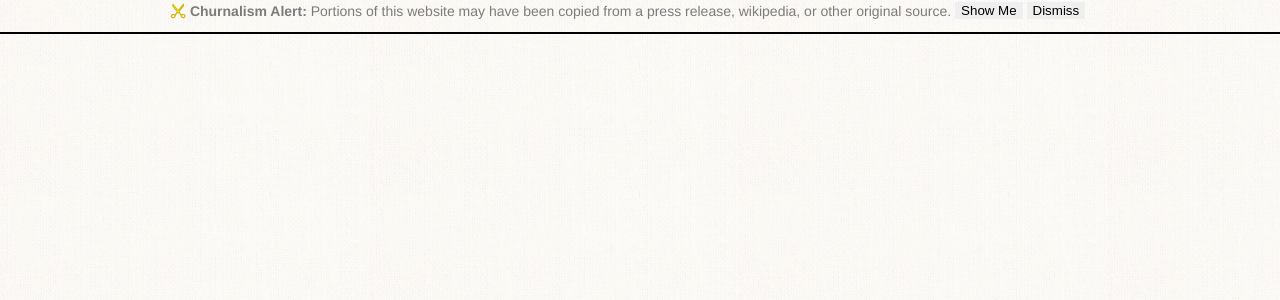
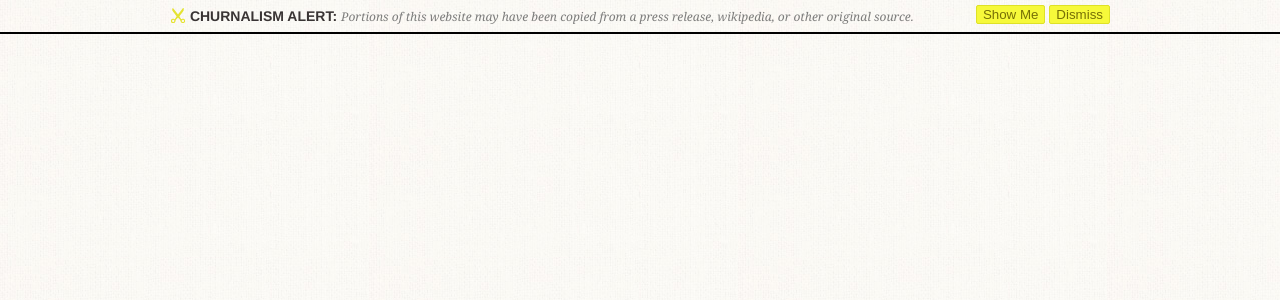
Before and after one commit to sunlightlabs/churnalism_us, a Django app: template churnalism_us/templates/sidebyside/chrome_ribbon.html in a window 1280 px wide. Shown: the top 300 px of the page. Run offline with Django 3.2, Linux system fonts and the light colour scheme; the template is opened without the code that fills it, so the values that code supplies are empty; parts of the project's set-up code (start-up, migrations or seed data) failed here and were passed over; some libraries are stand-ins or nearby versions.

Commit message:
changes to ribbon

```diff
--- a/churnalism_us/templates/sidebyside/chrome_ribbon.html
+++ b/churnalism_us/templates/sidebyside/chrome_ribbon.html
@@ -13,14 +13,17 @@
                 background-color: transparent;
             }
             body { overflow: hidden; padding: 0; margin: 0; border-width: 0; width: 100%; height: 32px; border-bottom: 2px solid black; }
-            div#container { height: 100%; }
+            div#container { height: 100%; padding: 5px 10px; }
             #alert { font-size: 14px; font-weight: bold; }
-            #explain { font-size: 14px; font-weight: normal; margin: 0; padding: 0; }
+            #explain { font-size: 12px; font-weight: normal; margin: 0; padding: 0; font-family: Georgia, 'Times New Roman', Times, serif; font-style: oblique;}
             img.found { position: relative; top: 3px; }
 
             div#message { display: inline-block; vertical-align: middle; padding: 0; }
-            div#actions { display: inline-block; vertical-align: middle; margin: 0; text-align: right; }
+            div#actions { display: inline-block; vertical-align: middle; margin: 0; text-align: right; float: right;}
             button#show-comparison, button#dismiss { display: inline-block; text-indent: 0; background: none none; }
+            .callOut { text-transform: uppercase; color: #393434;}
+            button { background-color: #F6F93A; border: 1px solid #dee127; -moz-border-radius: 2px; -webkit-border-radius: 2px; color: #766f06;}
+            button:hover { background-color: #f5f69f;}
         </style>
     </head>
 
@@ -29,8 +32,8 @@
         <div id="container" style="position: relative;">
             <div id="message">
                 <span id="alert">
-                    <img class="found" src="{{ ABSOLUTE_STATIC_URL }}images/found.png">
-                    Churnalism Alert:
+                    <img class="found" src="{{ ABSOLUTE_STATIC_URL }}images/bg_alert.png">
+                    <span class="callOut">Churnalism Alert:</span>
                 </span>
                 <span id="explain">Portions of this website may have been copied from a press release, wikipedia, or other original source.</span>
             </div>
```
Also changed, not shown: churnalism_us/static/images/bg_alert.png (added).
